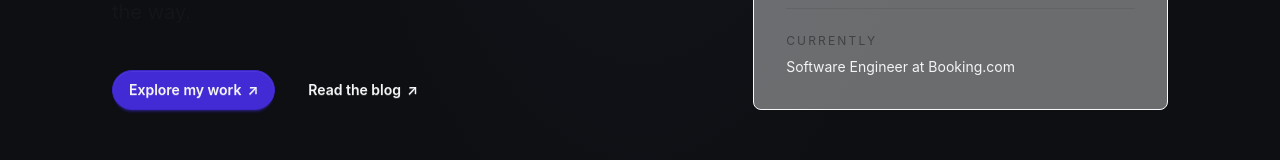
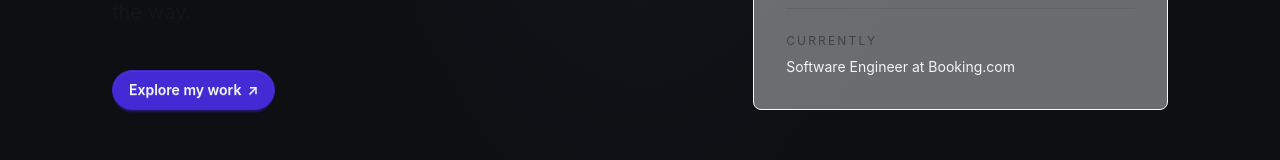
Before and after one commit to HUFGhani/hufghani.dev, a SvelteKit app: page / in a window 1280 px wide. Shown: the part 417-577 px from the top of the page. Built offline with nearby package versions, Linux system fonts and the light colour scheme.

Commit message:
Respect blog feature flag on homepage

```diff
--- a/src/routes/+page.svelte
+++ b/src/routes/+page.svelte
@@ -1,5 +1,8 @@
 <script lang="ts">
+	import { getContext } from 'svelte';
 	import { MetaTags } from '$lib/components/MetaTags';
+
+	const featureFlags = getContext<Record<string, boolean>>('featureFlags');
 </script>
 
 <MetaTags
@@ -22,7 +25,6 @@
 		</p>
 		<div class="mt-10 flex flex-wrap items-center gap-4">
 			<a href="/project" class="btn btn-primary rounded-full">Explore my work <span aria-hidden="true">↗</span></a>
-			<a href="/blog" class="btn btn-ghost rounded-full text-base-content/65">Read the blog <span aria-hidden="true">↗</span></a>
 		</div>
 	</div>
 
@@ -57,6 +59,7 @@
 				<p class="text-sm leading-6 text-base-content/65">Things I’ve built, experiments, and open-source contributions.</p>
 			</div>
 		</a>
+		{#if featureFlags?.showBlog === true}
 		<a href="/blog" class="card card-border bg-base-200/20 transition duration-200 hover:-translate-y-1 hover:bg-base-200/50">
 			<div class="card-body">
 				<p class="text-xs uppercase tracking-[0.18em] text-base-content/50">02 / Notes</p>
@@ -64,6 +67,7 @@
 				<p class="text-sm leading-6 text-base-content/65">Notes and lessons from software engineering and the things I explore.</p>
 			</div>
 		</a>
+		{/if}
 		<a href="/docs/Curriculum-Vitae.pdf" target="_blank" rel="noreferrer" class="card card-border bg-base-200/20 transition duration-200 hover:-translate-y-1 hover:bg-base-200/50">
 			<div class="card-body">
 				<p class="text-xs uppercase tracking-[0.18em] text-base-content/50">03 / Background</p>
```
